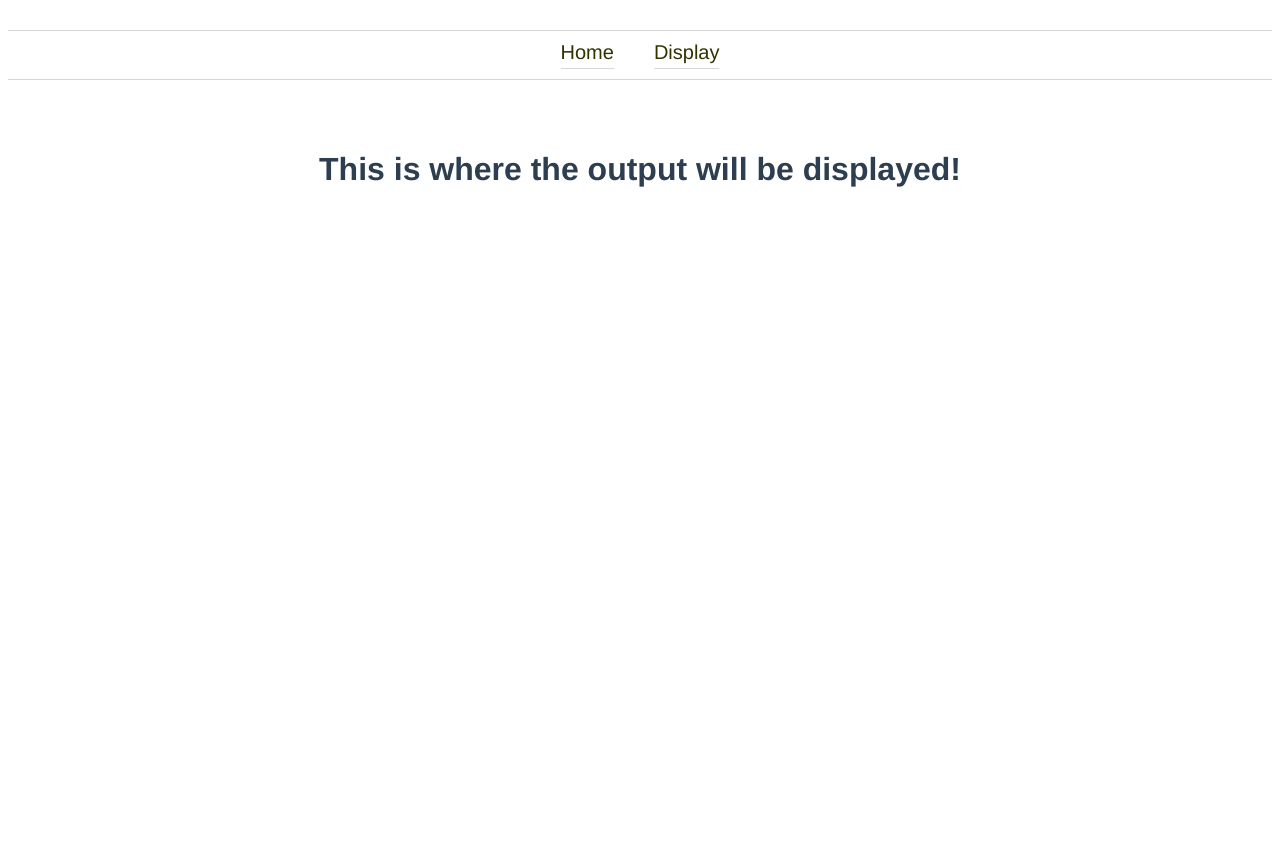
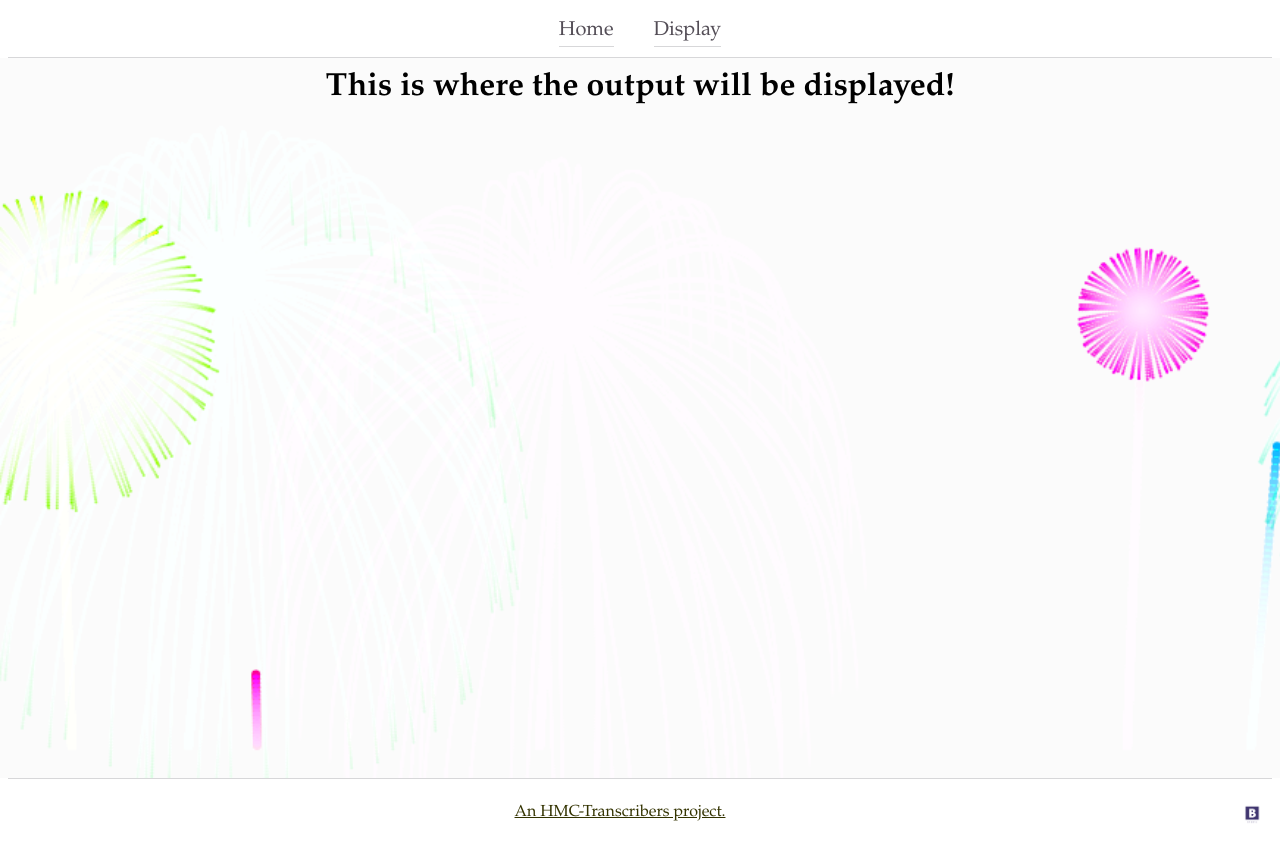
Before and after one commit to andrewlew1s/hmc-transcribers, a Vue app: page /display in a window 1280 px wide. Shown: the top 862 px of the page. Before the commit the page ends 800 px from the top, so only its background shows below. Built offline with nearby package versions, Linux system fonts and the light colour scheme.

Commit message:
added fireworks and footer

```diff
--- a/src/App.vue
+++ b/src/App.vue
@@ -1,13 +1,22 @@
 <template>
   <div id="app">
-    <Header class="App__header"/>
-    <router-view class="App__wrapper"/>
+	<div class="App__inner">
+
+		<app-header class="App__header"/>
+
+		<router-view class="App__wrapper"/>
+
+		<app-footer class="App__footer"/>
+
+	</div>
   </div>
 </template>
 
 <script>
 
-import Header from './components/Header';
+import AppHeader from './components/AppHeader';
+import AppFooter from './components/AppFooter';
+
 
 
 export default {
@@ -15,19 +24,59 @@ export default {
 
   name: 'app',
   components: {
-    Header
+    AppHeader,
+    AppFooter
 
   }
 }
 </script>
 
-<style>
-#app {
-  font-family: 'Avenir', Helvetica, Arial, sans-serif;
-  -webkit-font-smoothing: antialiased;
-  -moz-osx-font-smoothing: grayscale;
-  text-align: center;
-  color: #2c3e50;
-  margin-top: 30px;
+<style lang="scss">
+@import './settings';
+$footerHeight: $Footer-Height;
+$headerHeight: $Header-Height;
+$frameWidth: $Frame-Width;
+$mobileWidth: $Mobile-Width;
+$textColour: $Text-Colour;
+$backgroundColour: $Background-Colour;
+$fontFamily: $Font-Family;
+$highlightColour: $Highlight-Colour;
+$shadowColour: $Shadow-Colour;
+
+$footerPadding: 60px;
+
+.App {
+	font-family: $fontFamily;
+	-webkit-font-smoothing: antialiased;
+	-moz-osx-font-smoothing: grayscale;
+	text-align: center;
+
+
+	&__inner {
+
+		width: 100%;
+		overflow: control;
+		text-align: center;
+
+	}
+
+	&__wrapper {
+		min-height: calc(100vh - #{$footerHeight});
+		font-family: $fontFamily;
+		background: #ffffff;
+		float: left;
+		width: 100%;
+		padding-bottom: $footerPadding;
+	}
+
+	&__header {
+		font-family: $fontFamily;
+	}
+
+	&__footer {
+		font-family: $fontFamily;
+	}
+
 }
+
 </style>
--- /dev/null
+++ b/src/components/AppFooter.vue
@@ -0,0 +1,84 @@
+<template>
+	<section class="Footer">
+		<div class="App__inner Footer__inner">
+
+			<b-link
+				class="Footer__link"
+				href="https://github.com/andrewlew1s/hmc-transcribers"
+				target="_blank">
+				An HMC-Transcribers project.
+			</b-link>
+
+			<div class="Footer__icons">
+				<b-link
+					class="Footer__icon"
+					href="https://github.com/andrewlew1s/hmc-transcribers"
+					target="_blank"
+					title="Follow on Twitter!">
+					<img alt="Vue logo" src="../assets/logo.png"/>
+				</b-link>
+			</div>
+
+		</div>
+	</section>
+</template>
+
+<script>
+export default {
+	data() {
+		return {
+			icons: [
+				{
+					name: 'myIcon'
+				}
+			]
+		};
+	}
+};
+</script>
+
+<style lang="scss">
+@import '../settings';
+
+$height: $Footer-Height;
+$background: $Background;
+$textColour: $Highlight-Colour;
+
+.Footer{
+	border-top: 1px solid $Grey;
+	background: $background;
+	color: $textColour;
+	height: $height;
+	width: 100%;
+	float: left;
+
+	&__inner {
+		padding-top: 1.5em;
+	}
+
+	&__icons {
+		float: right;
+	}
+
+	&__icon {
+		margin: 0 8px;
+		float: left;
+
+		> img {
+			width: 24px;
+		}
+
+	}
+
+	&__link {
+		color: $textColour;
+
+		&:hover {
+			color: $textColour;
+			text-decoration: none;
+		}
+
+	}
+}
+
+</style>
--- a/src/components/Header.vue
+++ b/src/components/AppHeader.vue
@@ -26,7 +26,7 @@ export default {
 @import '../settings';
 
 .Header{
-	$height: 100px;
+	$height: 40px;
 	background: $Highlight;
 	height: $height;
 	position: relative;
--- /dev/null
+++ b/src/components/Fireworks.vue
@@ -0,0 +1,204 @@
+<template>
+  <div
+    class="canvasBox"
+    :style="`
+      height: ${canvasBoxHeight};
+      width: ${canvasBoxWidth};`">
+    <canvas id="canvas"></canvas>
+  </div>
+</template>
+
+<script>
+  export default {
+    props: ['boxHeight', 'boxWidth'],
+    data() {
+      return {
+        width: window.innerWidth,
+        height: 490,
+        seedAmount: 0,
+        seeds: [],
+        particles: [],
+        auto: true,
+      }
+    },
+    computed: {
+      canvas() {
+        return document.getElementById('canvas');
+      },
+      ctx() {
+        if (this.canvas !== undefined) {
+          return this.canvas.getContext('2d');
+        }
+        return null;
+      },
+      canvasBoxHeight() {
+        return this.boxHeight || '100%';
+      },
+      canvasBoxWidth() {
+        return this.boxWidth || '100%';
+      },
+    },
+    methods: {
+      clearCanvas() {
+        if (this.ctx !== undefined) {
+          this.ctx.fillStyle = 'rgba(0, 0, 0, 0.1)';
+          this.ctx.fillRect(0, 0, this.width, this.height);
+        }
+      },
+      circle(x, y, radius) {
+        if (this.ctx !== undefined) {
+          this.ctx.beginPath();
+          this.ctx.arc(x, y, radius, 0, 2 * Math.PI);
+          this.ctx.closePath();
+        }
+      },
+      loop() {
+        if (this.ctx !== undefined) {
+          this.clearCanvas();
+          this.ctx.globalCompositeOperation = 'lighter';
+          for (let i = 0; i < this.seeds.length; i += 1) {
+            if (!this.seeds[i].dead) {
+              this.seeds[i].move();
+              this.seeds[i].draw();
+            } else {
+              this.seeds.splice(i, 1);
+            }
+          }
+          for (let i = 0; i < this.particles.length; i += 1) {
+            if (!this.particles[i].dead) {
+              this.particles[i].move();
+              this.particles[i].draw();
+            } else {
+              this.particles.splice(i, 1);
+            }
+          }
+          if (this.auto && (this.seedAmount % 40) === 0) {
+            const seed =
+              this.Seed(
+                this.randomInt(20, this.width - 20),
+                this.height - 20,
+                this.randomInt(175, 185),
+                [this.randomInt(0, 359), '100%', '50%'],
+              );
+            this.seeds.push(seed);
+          }
+          this.ctx.globalCompositeOperation = 'destination-out';
+          requestAnimationFrame(this.loop);
+          this.seedAmount += 1;
+        }
+      },
+      Seed(x, y, angle, color) {
+        const self = this;
+        const acceleration = 0.05;
+        const radius = 3;
+        const h = color[0];
+        const s = color[1];
+        const l = color[2];
+        const finalColor = `hsla(${h}, ${s}, ${l}, 1)`;
+        const dead = false;
+        const fireSeed = {};
+        let speed = 2;
+        fireSeed.x = x;
+        fireSeed.y = y;
+        fireSeed.move = () => {
+          if (fireSeed.y > self.randomInt(100, 200)) {
+            speed += acceleration;
+            fireSeed.x += speed * Math.sin((Math.PI / 180) * angle);
+            fireSeed.y += speed * Math.cos((Math.PI / 180) * angle);
+          } else if (!dead) {
+            fireSeed.explode();
+            fireSeed.dead = true;
+          }
+        };
+        fireSeed.draw = () => {
+          self.ctx.fillStyle = finalColor;
+          self.circle(fireSeed.x, fireSeed.y, radius);
+          self.ctx.fill();
+        };
+        fireSeed.explode = () => {
+          for (let i = 0; i < 359; i += 4) {
+            const particle =
+              self.Firework(fireSeed.x, fireSeed.y, i + (self.randomInt(-200, 200) / 100), [h, s, l]);
+            self.particles.push(particle);
+          }
+        };
+        fireSeed.dead = dead;
+        return fireSeed;
+      },
+      Firework(x, y, angle, color) {
+        const self = this;
+        const fireSeed = {};
+        const angleOffset = self.randomInt(-20, 20) / 100;
+        const radius = 1;
+        const acceleration = -0.01;
+        const gravity = 0.01;
+        let opacity = 1;
+        let finalColor = `hsla(${color[0]}, ${color[1]}, ${color[2]}, ${opacity})`;
+        let verticalSpeed = 0;
+        let speed = self.randomInt(195, 205) / 100;
+        let targetAngle = angle;
+        let positionX = x;
+        let positionY = y;
+        fireSeed.dead = false;
+        fireSeed.move = () => {
+          if (opacity > 0) {
+            if (speed > 0) {
+              speed += acceleration;
+            }
+            targetAngle += angleOffset;
+            opacity -= 0.005;
+            finalColor = `hsla(${color[0]}, ${color[1]}, ${color[2]}, ${opacity})`;
+            verticalSpeed += gravity;
+            positionX += speed * Math.sin((Math.PI / 180) * targetAngle);
+            positionY += (speed * Math.cos((Math.PI / 180) * targetAngle)) + verticalSpeed;
+          } else if (!fireSeed.dead) {
+            fireSeed.dead = true;
+          }
+        };
+        fireSeed.draw = () => {
+          self.ctx.fillStyle = finalColor;
+          self.circle(positionX, positionY, radius);
+          self.ctx.fill();
+        };
+        return fireSeed;
+      },
+      randomInt(min, max) {
+        return Math.floor((Math.random() * ((max - min) + 1)) + min);
+      },
+      init() {
+        this.canvas.width = this.width;
+        this.canvas.height = this.height;
+      },
+    },
+    mounted() {
+      const self = this;
+      self.init();
+      self.loop();
+      window.addEventListener('click', (event) => {
+        const seed = self.Seed(event.pageX, event.pageY, self.randomInt(175, 185), [self.randomInt(0, 359), '100%', '50%']);
+        self.seeds.push(seed);
+      });
+      window.addEventListener('resize', () => {
+        self.width = window.innerWidth;
+        self.height = window.innerHeight;
+        self.canvas.width = self.width;
+        self.clearCanvas();
+      });
+    },
+  };
+</script>
+
+<style scoped>
+
+.canvasBox {
+  width: 100%;
+  position: absolute;
+  top: 58px;
+  left: 0;
+  z-index: 5;
+  overflow: hidden;
+}
+#canvas {
+  height: 90%;
+}
+</style>
--- a/src/components/Menue.vue
+++ b/src/components/Menue.vue
@@ -54,7 +54,7 @@ export default {
 
 .Menue{
 		text-align: center;
-		border-top: 1px solid $Grey;
+		// border-top: 1px solid $Grey;
 		border-bottom: 1px solid $Grey;
 
 		&__link{
--- a/src/containers/Page2/Page2.vue
+++ b/src/containers/Page2/Page2.vue
@@ -1,34 +1,28 @@
 <template>
 	<div class="Page2">
 		<h1>This is where the output will be displayed!</h1>
+			<div>
+				<fireworks class="fireworks"/>
+			</div>
 	</div>
 </template>
+
+
+
+
+<script>
+import Fireworks from '../../components/Fireworks';
+
+export default {
+  components: {
+    Fireworks
+  }
+}
+
+</script>
 
 
 <style lang="scss">
 @import '../../settings';
 
-.About{
-
-	&__image {
-		display: block;
-		width: auto;
-		max-width: 600px;
-		margin: auto;
-	}
-
-	&__centerP {
-		top: 50%;
-		position: relative;
-		transform: translateY(-50%);
-		margin-bottom: 0;
-	}
-
-	.App__inner {
-		margin-bottom: 2rem;
-	}
-
-}
-
-
 </style>
--- a/src/settings.scss
+++ b/src/settings.scss
@@ -1,23 +1,44 @@
 /* Colours */
+/* Colours */
+$Brown-Dark: #534D56;
+$Brown-Light: #656176;
+$Pink: #DECDF5;
+$Cream: #F8F1FF;
+$Green: #1B998B;
 $Grey: #d7d7d9;
 
-$Background: #33ccff;
+$Background: #ffffff;
 $Theme: #ff99cc;
 $Text_Colour: #333300;
 $Alert: #DB2929;
 $Highlight: rgb(255, 255, 255);
 
+/* Colour Config */
+$Background-Colour: $Background;
+$Theme-Colour: $Brown-Light;
+$Highlight-Colour: $Text_Colour;
+$Shadow-Colour: $Brown-Dark;
+$Text-Colour: $Brown-Dark;
 
 /* Layout */
-$Frame_Width: 1140px;
-
+$Header-Height: 90px;
+$Footer-Height: 130px;
+$Frame-Width: 1140px;
+$Mobile-Width: 767px;
 
 /* Font */
-$Base_Font_Family: 'Zilla Slab', serif;
+$Base_Font_Family: "Palatino Linotype", "Book Antiqua", Palatino, serif;
 
-$Title_Font_Family:'Zilla Slab', serif;
-$Alt_Font_Family: 'Zilla Slab', serif;
+$Title_Font_Family:"Palatino Linotype", "Book Antiqua", Palatino, serif;
+$Alt_Font_Family: "Palatino Linotype", "Book Antiqua", Palatino, serif;
 $Base_Font_Colour: $Text_Colour;
+
+/* Fonts */
+$Poppin: "Palatino Linotype", "Book Antiqua", Palatino, serif;
+
+/* Font Config */
+$Font-Family: $Poppin;
+
 
 /* Devices */
 $Mobile_Width: 767px;
```
